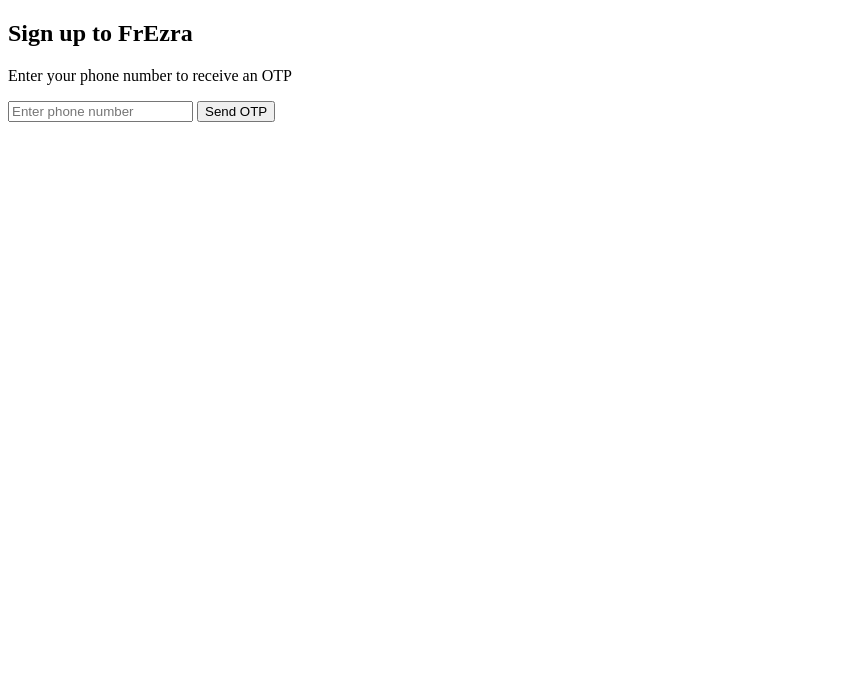
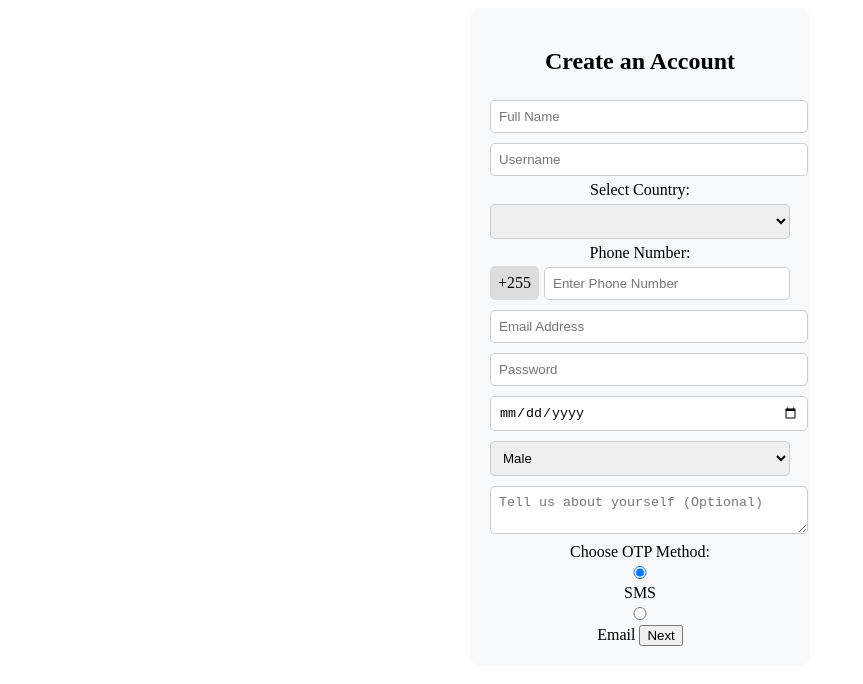
Before and after one commit to Fred1e/py-test, a website: page html/signup.html in a window 1280 px wide. Shown: the whole page, without its empty margins (0-863 px from the left). Drawn offline with Linux system fonts and the light colour scheme.

Commit message:
Update signup.html

```diff
--- a/html/signup.html
+++ b/html/signup.html
@@ -3,21 +3,49 @@
 <head>
     <meta charset="UTF-8">
     <meta name="viewport" content="width=device-width, initial-scale=1.0">
-    <title>FrEzra - Signup</title>
+    <title>Signup - FrEzra</title>
     <link rel="stylesheet" href="../styles/signup.css">
-    <script src="../scripts/signup.js" defer></script>
 </head>
 <body>
+    <div class="signup-container">
+        <h2>Create an Account</h2>
+        <form id="signup-form">
+            <input type="text" id="fullName" placeholder="Full Name" required>
+            <input type="text" id="username" placeholder="Username" required>
 
-    <div id="signup-container">
-        <h2>Sign up to FrEzra</h2>
-        <p>Enter your phone number to receive an OTP</p>
+            <!-- Country Selection with Flag -->
+            <label for="country">Select Country:</label>
+            <select id="country" required onchange="updateCountryCode()">
+                <!-- Options will be loaded from JSON -->
+            </select>
 
-        <input type="tel" id="phone-input" placeholder="Enter phone number">
-        <button id="send-otp-btn">Send OTP</button>
+            <!-- Phone Number with Auto Country Code -->
+            <label for="phone">Phone Number:</label>
+            <div class="phone-input">
+                <span id="country-code">+255</span>
+                <input type="tel" id="phone" placeholder="Enter Phone Number" required>
+            </div>
 
-        <p id="error-msg"></p>
+            <input type="email" id="email" placeholder="Email Address" required>
+            <input type="password" id="password" placeholder="Password" required>
+
+            <input type="date" id="dob" required>
+            <select id="gender">
+                <option value="male">Male</option>
+                <option value="female">Female</option>
+                <option value="other">Other</option>
+            </select>
+
+            <textarea id="bio" placeholder="Tell us about yourself (Optional)"></textarea>
+
+            <label>Choose OTP Method:</label>
+            <input type="radio" name="otp-method" value="sms" checked> SMS
+            <input type="radio" name="otp-method" value="email"> Email
+
+            <button type="submit">Next</button>
+        </form>
     </div>
 
+    <script src="../scripts/signup.js"></script>
 </body>
 </html>
```
